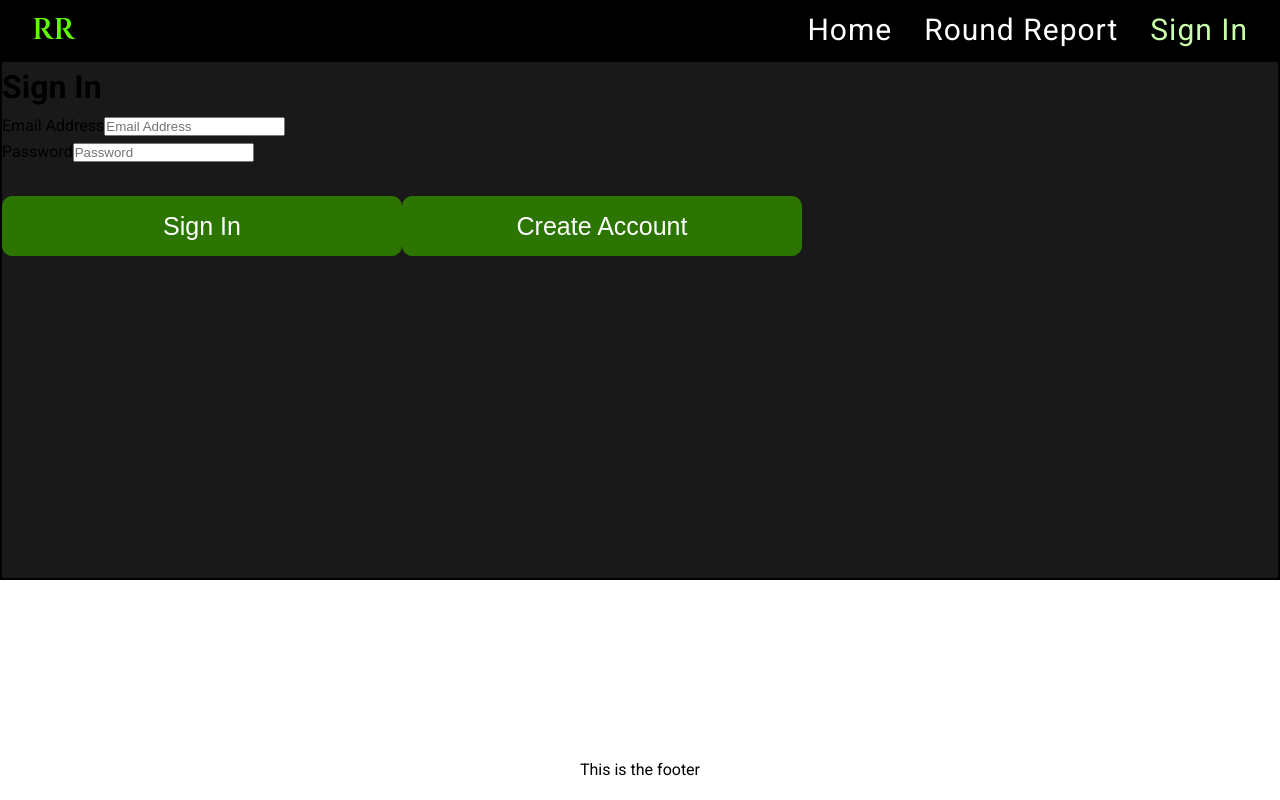
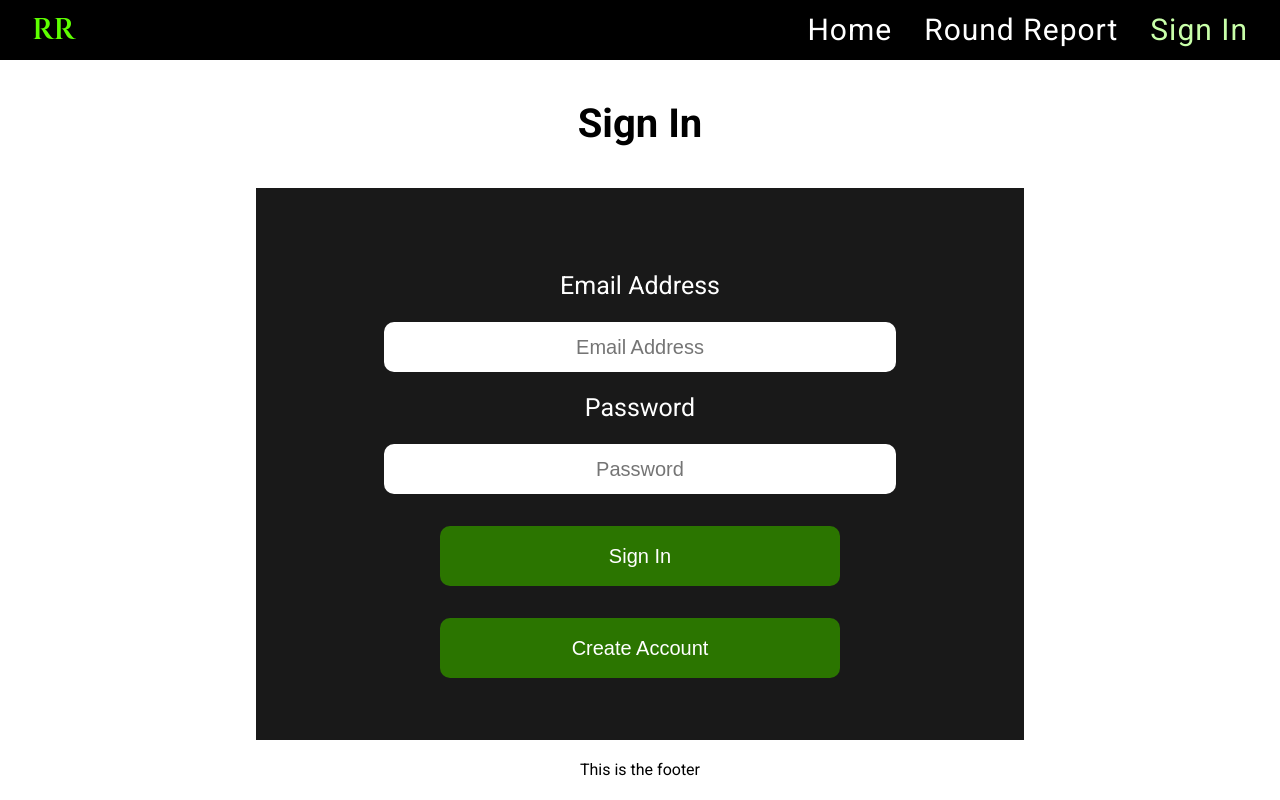
Before and after one commit to brett-treweek/Round-Report, a React (Create React App) app in the folder client/: page /signIn in a window 1280 px wide. Built offline with nearby package versions, Linux system fonts and the light colour scheme; no server answers.

Commit message:
styling of forms done for desktop

```diff
--- a/client/src/components/Form/Form.css
+++ b/client/src/components/Form/Form.css
@@ -1,3 +1,66 @@
-.formContainer {
+.loginContainer {
+  display: flex;
+  flex-direction: column;
+  align-items: center;
+  justify-content: center;
+  height: 85vh;
+  width: 100vw;
+  text-align: center;
+}
+.loginForm {
+  background-color: rgba(0, 0, 0, 0.9);
+  display: flex;
+  height: 70vh;
+  width: 60vw;
+  max-width: 1000px;
+  flex-direction: column;
+  justify-content: center;
+  align-items: center;
+}
+.loginWrapper {
+  display: flex;
+  flex-direction: column;
+}
 
+.loginLabel {
+  font-size: 25px;
+  padding: 1rem;
+  color: #fff;
+  text-align: center;
+  border-radius: 10px;
 }
+.loginInput {
+  text-align: center;
+  width: 40vw;
+  max-width: 600px;
+  height: 50px;
+  font-size: 20px;
+  line-height: 20px;
+  border-radius: 10px;
+  outline: none;
+  border: none;
+}
+.loginTitle {
+  font-size: 40px;
+  padding: 2rem;
+}
+.button {
+  margin-top: 2rem;
+  width: 400px;
+  max-width: 400px;
+  height: 60px;
+  border-radius: 10px;
+  border: none;
+  background-color: rgb(43, 117, 0);
+  color: #fff;
+  font-size: 20px;
+  transition: all 0.3s ease;
+}
+button:hover {
+  background-color: rgb(94, 255, 0);
+  color: black;
+  cursor: pointer;
+}
+.error-text {
+  font-size: 30px;
+}
--- a/client/src/components/Form/Input.js
+++ b/client/src/components/Form/Input.js
@@ -1,13 +1,18 @@
 import React from "react";
-import { FontAwesomeIcon } from "@fortawesome/react-fontawesome";
-import { faEye, faEyeSlash } from "@fortawesome/free-solid-svg-icons";
+import './Form.css'
 
-const Input = ({type, label, placeholder, handleChange, autoFocus, handleVisibility }) => {
-
+const Input = ({
+  type,
+  label,
+  placeholder,
+  handleChange,
+  autoFocus,
+}) => {
   return (
-    <div className={label}>
-      <label htmlFor={label}>{placeholder}</label>
+    <div className="loginWrapper">
+      <label htmlFor={label} className="loginLabel">{placeholder}</label>
       <input
+        className="loginInput"
         placeholder={placeholder}
         name={label}
         type={type}
@@ -15,16 +20,7 @@ const Input = ({type, label, placeholder, handleChange, autoFocus, handleVisibil
         onChange={handleChange}
         autoFocus={autoFocus}
         autoComplete={type}
-        inputprops={
-            label === 'password' ? {
-                endAdornment: (
-                    <div>
-                    <FontAwesomeIcon onClick={handleVisibility} className='icon' icon={type === 'password' ? faEye : faEyeSlash}/>
-                    </div>
-                )
-            } : null
-        }
-     />
+      />
     </div>
   );
 };
--- a/client/src/components/Form/Signup.js
+++ b/client/src/components/Form/Signup.js
@@ -3,6 +3,8 @@ import Input from "./Input";
 import { useMutation } from "@apollo/client";
 import { LOGIN, ADD_USER } from "../../utils/mutations";
 import Auth from "../../utils/auth";
+import './Form.css'
+
 // import { Context } from '../../utils/GobalState'
 
 
@@ -23,12 +25,9 @@ function Signup(props) {
   const [loginData, setLoginData] = useState(initialLoginState);
   const [login, {error}] = useMutation(LOGIN);
   const [addUser] = useMutation(ADD_USER);
-  const [visibility, setVisibility] = useState(false);
   const [isSignup, setIsSignup] = useState(false);
   // const [state, setState] = useContext(Context)
 
-  const handleVisibility = () =>
-    setVisibility((prevVisibility) => !prevVisibility);
 
   const handleSubmit = async (e) => {
     e.preventDefault();
@@ -83,13 +82,12 @@ function Signup(props) {
 
   const switchSign = () => {
     setIsSignup((prevIsSignup) => !prevIsSignup);
-    handleVisibility(false);
   };
 
   return (
-    <div className="formContainer">
-      <h1>{isSignup ? "Sign Up" : "Sign In"}</h1>
-      <form onSubmit={handleSubmit}>
+    <div className="loginContainer">
+      <h1 className="loginTitle">{isSignup ? "Sign Up" : "Sign In"}</h1>
+      <form onSubmit={handleSubmit} className="loginForm">
         {isSignup && (
           <>
             <Input
@@ -118,8 +116,7 @@ function Signup(props) {
           placeholder="Password"
           handleChange={isSignup ? handleSignup : handleLogin}
           label="password"
-          type={visibility ? "text" : "password"}
-          handleVisibility={handleVisibility}
+          type="password"
           autocomplete="password"
         />
         {error ? (
@@ -131,7 +128,7 @@ function Signup(props) {
           <Input
             placeholder="Repeat Password"
             handleChange={isSignup ? handleSignup : handleLogin}
-            label="confirmPassword"
+            label="password"
             type="password"
             autocomplete="new-password"
           />
--- a/client/src/components/Navbar/Links.js
+++ b/client/src/components/Navbar/Links.js
@@ -29,7 +29,7 @@ const Links = (props) => {
         Round Report
       </NavLink>
       {Auth.loggedIn() ? (
-        <button onClick={signOut}>Sign Out</button>
+        <button className="links" id="signBtn" onClick={signOut}>Sign Out</button>
       ) : (
         <NavLink
           exact
--- a/client/src/components/Navbar/Nav.css
+++ b/client/src/components/Navbar/Nav.css
@@ -52,6 +52,10 @@
   color: rgb(255, 0, 0);
   z-index: 100;
 }
+#signBtn{
+  background: transparent;
+  border: none;
+}
 
 @media (max-width: 700px){
   .deskNav {
--- a/client/src/pages/RoundReport/RoundReport.css
+++ b/client/src/pages/RoundReport/RoundReport.css
@@ -1,28 +1,26 @@
-.createHazardContainer{
+.createHazardContainer {
   display: flex;
   flex-direction: column;
   align-items: center;
-/* justify-content: center; */
   height: 85vh;
 }
-.createHazardTitle{
+.createHazardTitle {
   margin-top: 1rem;
   font-size: 40px;
   padding: 2rem;
 }
-.formContainer{
-    border: solid 2px black;
+.formContainer {
   height: 65vh;
   background-color: rgba(0, 0, 0, 0.9);
 }
-.form{
+.form {
   display: flex;
   flex-direction: column;
   justify-content: center;
   align-items: center;
   padding: 3rem;
 }
-.label{
+.label {
   font-size: 30px;
   padding: 1rem;
   color: #fff;
@@ -30,7 +28,8 @@ padding: 2rem;
   margin-top: 2rem;
   border-radius: 10px;
 }
-.input, .select{
+.input,
+.select {
   text-align: center;
   width: 40vw;
   max-width: 700px;
@@ -42,14 +41,14 @@ padding: 2rem;
   outline: none;
   border: none;
 }
-input:focus, select:focus{
+input:focus,
+select:focus {
   background-color: rgb(219, 224, 222);
   /* color: #fff; */
 }
-.select{
-
+.select {
 }
-.textArea{
+.textArea {
   width: 40vw;
   max-width: 700px;
   font-size: 20px;
@@ -58,7 +57,7 @@ border-radius: 10px;
   resize: none;
   outline: none;
 }
-.button{
+.button {
   margin-top: 2rem;
   width: 400px;
   max-width: 400px;
@@ -70,7 +69,7 @@ color: #fff;
   font-size: 25px;
   transition: all 0.3s ease;
 }
-button:hover{
+button:hover {
   background-color: rgb(94, 255, 0);
   color: black;
   cursor: pointer;
```
Also changed, not shown: client/src/pages/CreateHazard/CreateHazard.js (line endings or trailing spaces). Lines whose indentation alone changed are shown as unchanged.
